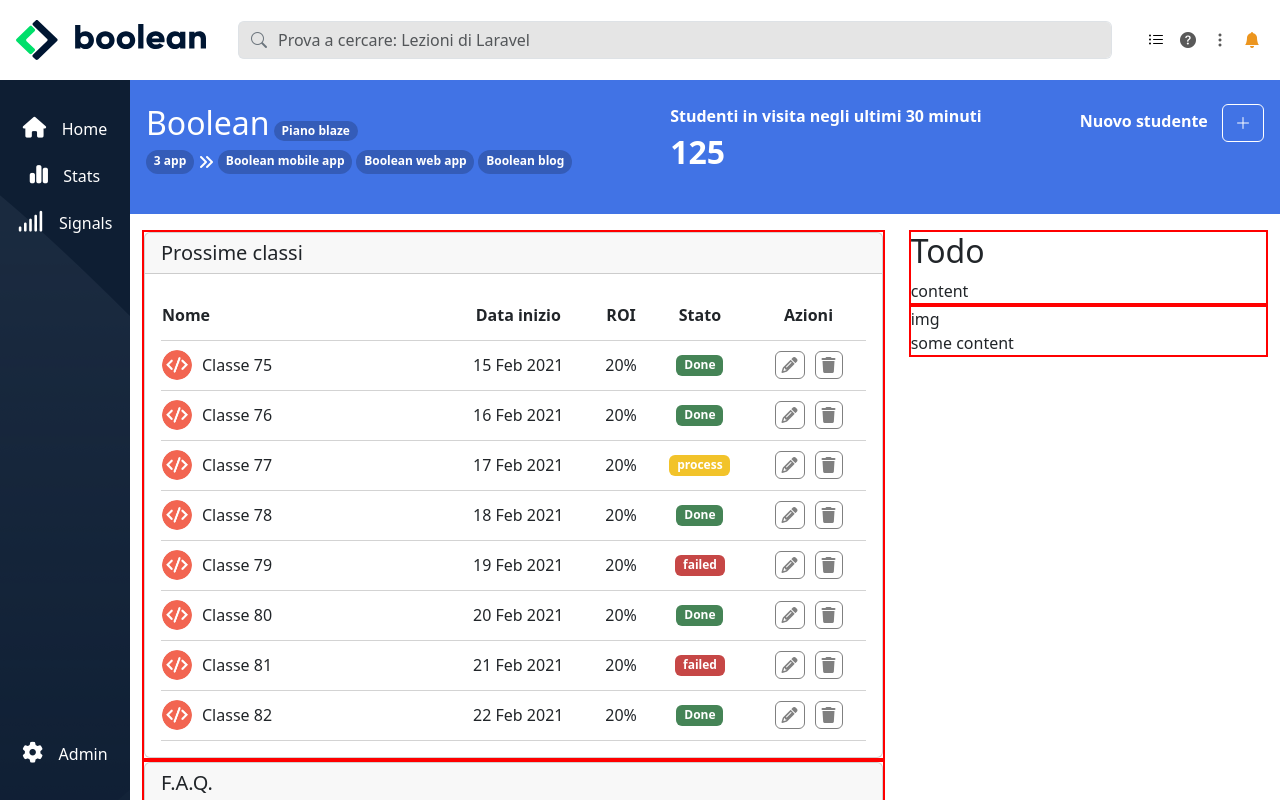
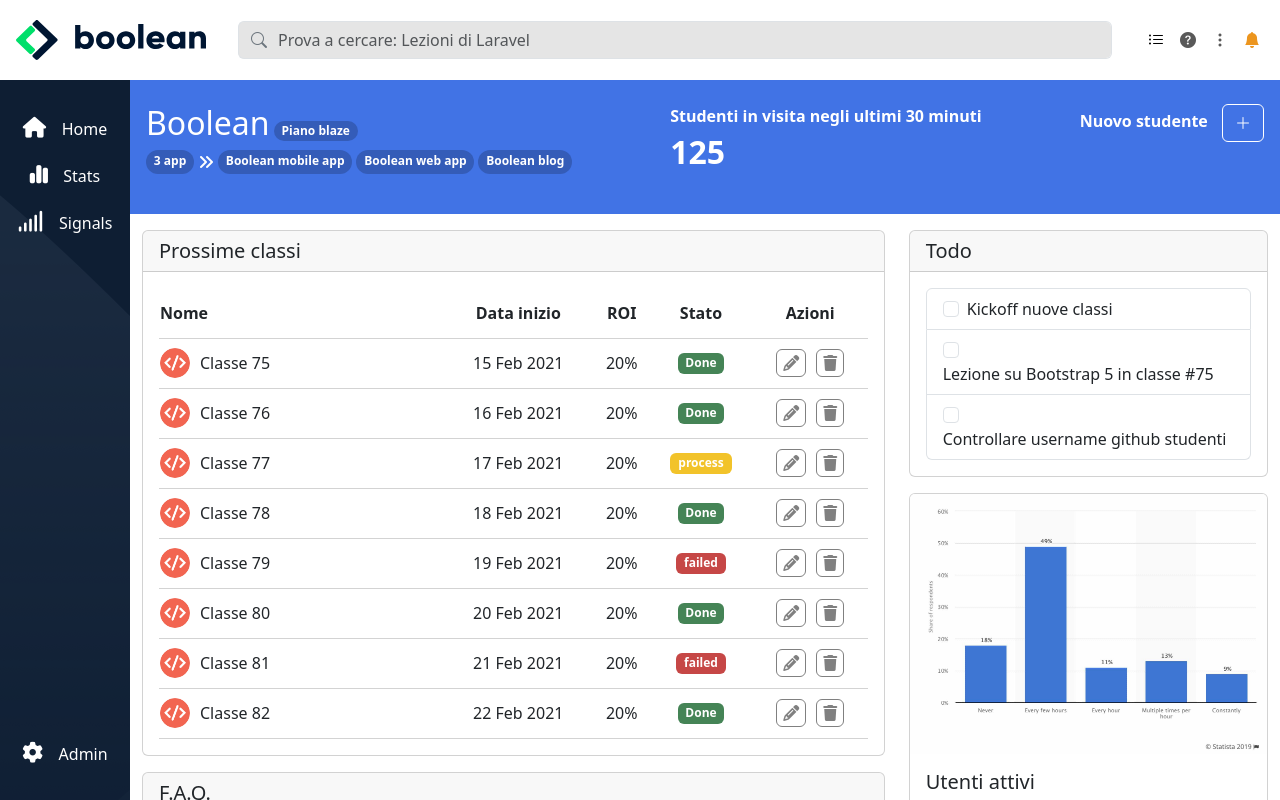
Before and after one commit to DaniAm94/html-css-bootstrap-dashboard, a plain HTML site: page index.html in a window 1280 px wide. Drawn offline with nearby package versions, Linux system fonts and the light colour scheme.

Commit message:
added todo and graph sections contents

```diff
--- a/css/style.css
+++ b/css/style.css
@@ -1,7 +1,4 @@
 /* Generics */
-section {
-    border: 2px solid red;
-}
 
 img {
     max-width: 100%;
@@ -165,3 +162,5 @@
     border-left: 0;
     border-right: 0;
 }
+
+/* Graph section */
--- a/index.html
+++ b/index.html
@@ -170,7 +170,9 @@
             <div class="main-content h-75 container-fluid py-3">
                 <div class="row">
                     <div class="col-12 col-lg-8">
-                        <section id="classes">
+
+                        <!-- Section classes -->
+                        <section id="classes" class="mb-3">
                             <div class="card">
                                 <h5 class="card-header">Prossime classi</h5>
                                 <div class="card-body overflow-x-auto">
@@ -450,7 +452,9 @@
                                 </div>
                             </div>
                         </section>
-                        <section id="faq">
+
+                        <!-- Section faq -->
+                        <section id="faq" class="mb-3">
                             <div class="card">
                                 <h5 class="card-header">F.A.Q.</h5>
                                 <div class="card-body">
@@ -507,14 +511,56 @@
                             </div>
                         </section>
                     </div>
+
+
                     <div class="col-12 col-lg-4">
-                        <section id="todo">
-                            <h2>Todo</h2>
-                            <div>content</div>
+
+                        <!-- Section todo -->
+                        <section id="todo" class="mb-3">
+                            <div class="card">
+                                <h5 class="card-header">Todo</h5>
+                                <div class="card-body">
+                                    <ul class="list-group">
+                                        <li class="list-group-item">
+                                            <input class="form-check-input me-1" type="checkbox" value=""
+                                                id="firstCheckbox">
+                                            <label class="form-check-label" for="firstCheckbox">Kickoff nuove
+                                                classi</label>
+                                        </li>
+                                        <li class="list-group-item">
+                                            <input class="form-check-input me-1" type="checkbox" value=""
+                                                id="secondCheckbox">
+                                            <label class="form-check-label" for="secondCheckbox">Lezione su Bootstrap 5
+                                                in classe #75</label>
+                                        </li>
+                                        <li class="list-group-item">
+                                            <input class="form-check-input me-1" type="checkbox" value=""
+                                                id="thirdCheckbox">
+                                            <label class="form-check-label" for="thirdCheckbox">Controllare username
+                                                github studenti</label>
+                                        </li>
+                                    </ul>
+                                </div>
+                            </div>
                         </section>
+
+                        <!-- Section graph -->
                         <section id="graph">
-                            <div>img</div>
-                            <div>some content</div>
+                            <div class="card">
+                                <img src="img/stats.jpeg" class="card-img-top" alt="stats">
+                                <div class="card-body">
+                                    <h5 class="card-title">Utenti attivi</h5>
+                                    <p class="card-text">Lista degli utenti attivi in piattaforma nell'ultimo mese</p>
+                                </div>
+                                <ul class="list-group list-group-flush">
+                                    <li class="list-group-item">Gennaio: 1200</li>
+                                    <li class="list-group-item">Febbraio: 800</li>
+                                    <li class="list-group-item">Marzo: 1500</li>
+                                </ul>
+                                <div class="card-body">
+                                    <a href="#" class="card-link">Visualizza report approfondito</a>
+                                </div>
+                            </div>
                         </section>
                     </div>
                 </div>
```
